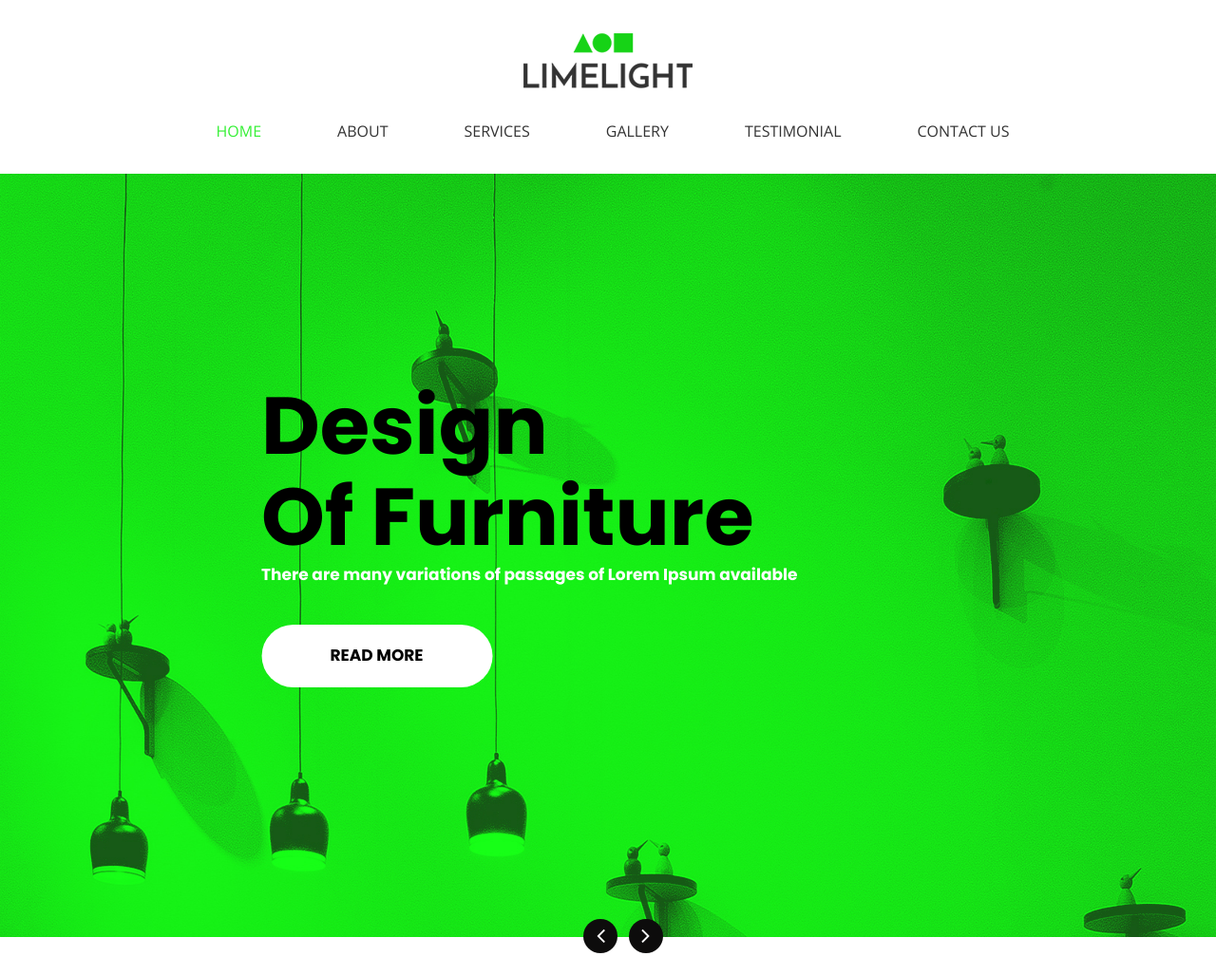
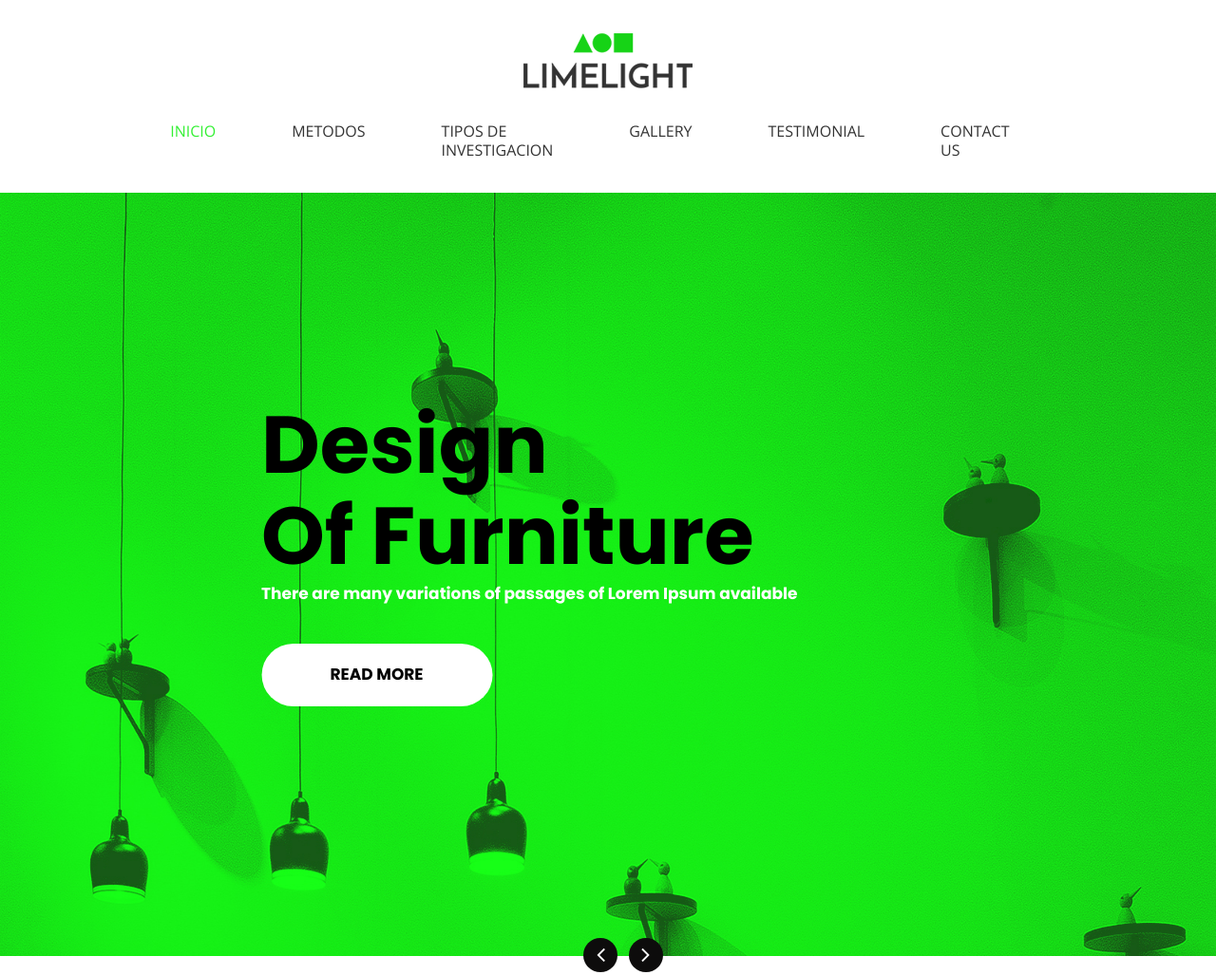
Before and after one commit to practicacomponentes/Practica_GituHub_Azure, a plain HTML site: page index.html in a window 1280 px wide. Shown: the top 1027 px of the page at 95% size. Drawn offline with nearby package versions, Linux system fonts and the light colour scheme; a web font is replaced by a local one.

Commit message:
Update index.html

```diff
--- a/index.html
+++ b/index.html
@@ -59,13 +59,13 @@
                         <div class="collapse navbar-collapse" id="navbarsExample04">
                            <ul class="navbar-nav mr-auto">
                               <li class="nav-item active">
-                                 <a class="nav-link" href="index.html">Home</a>
+                                 <a class="nav-link" href="index.html">Inicio</a>
                               </li>
                               <li class="nav-item">
-                                 <a class="nav-link" href="about.html">About</a>
+                                 <a class="nav-link" href="about.html">Metodos</a>
                               </li>
                               <li class="nav-item">
-                                 <a class="nav-link" href="service.html">Services</a>
+                                 <a class="nav-link" href="service.html">Tipos de investigacion</a>
                               </li>
                               <li class="nav-item">
                                  <a class="nav-link" href="gallery.html">Gallery</a>
```
